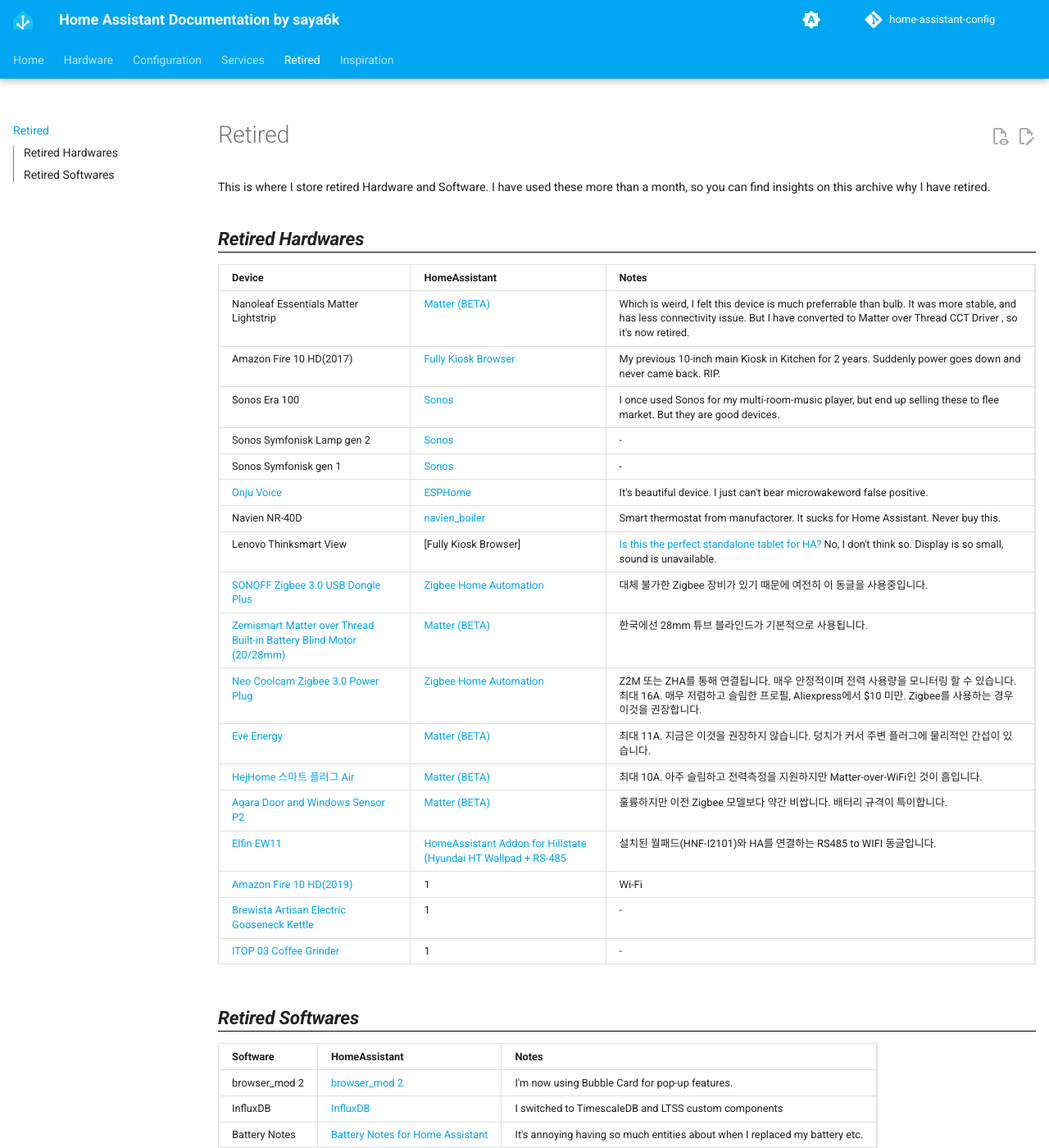
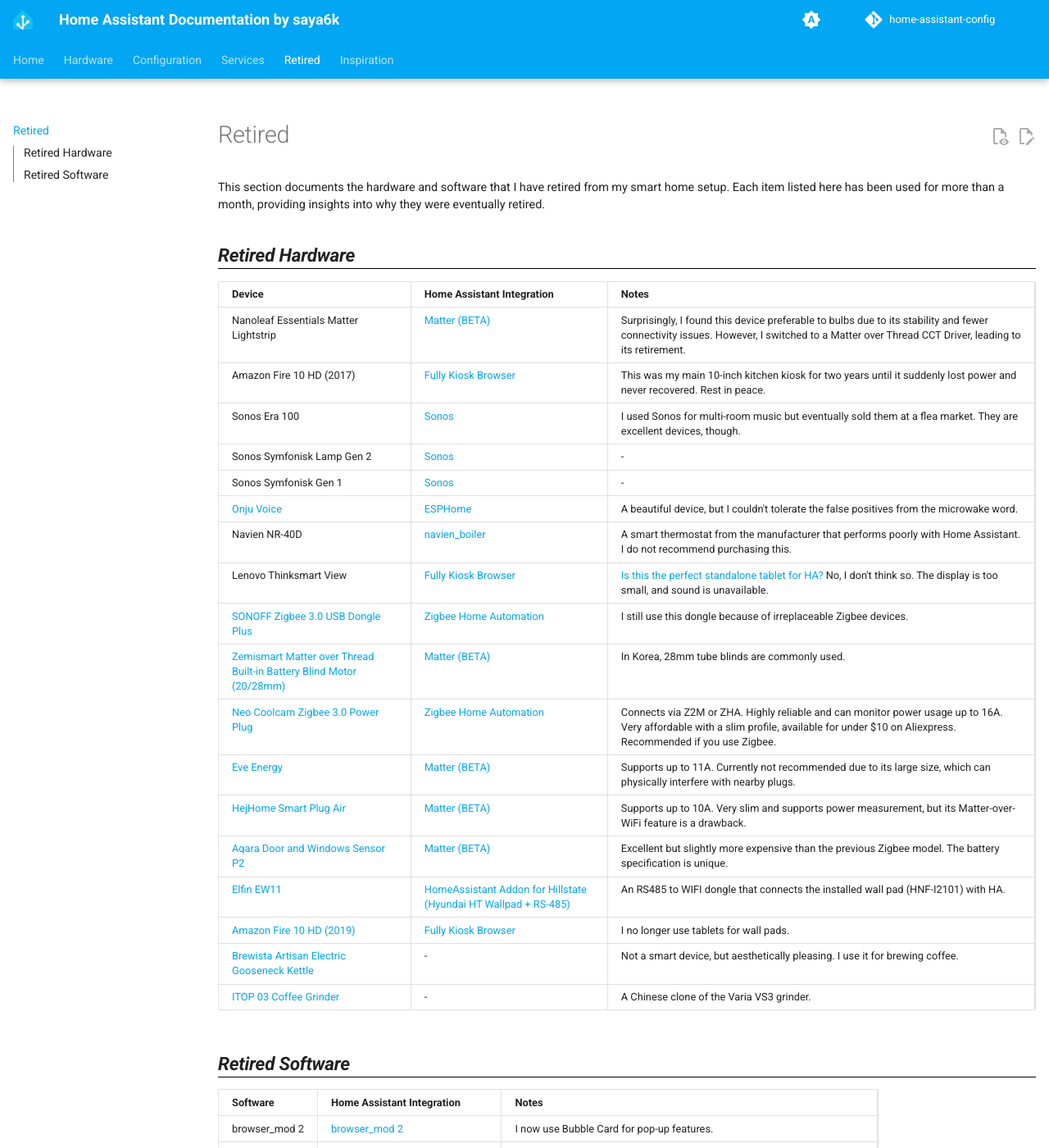
Before and after one commit to saya6k/home-assistant-config, an MkDocs documentation site: the page built from docs/retired.md, in a window 1280 px wide and 1400 px high. Shown: the whole window at 82% size. Built offline with MkDocs 1.6.1 and Material for MkDocs 9.7.7, drawn with Linux system fonts in a browser that asks for light colours; comment, search, counter and statistics services are not loaded; some of the changed text lies outside the part shown.

Commit message:
docs: Translate and expand retired hardware and software documentation
Co-authored-by: aider (gpt-4o) <aider@aider.chat>

```diff
--- a/docs/retired.md
+++ b/docs/retired.md
@@ -4,36 +4,36 @@ title: Retired
 
 # Retired
 
-This is where I store retired Hardware and Software. I have used these more than a month, so you can find insights on this archive why I have retired.
+This section documents the hardware and software that I have retired from my smart home setup. Each item listed here has been used for more than a month, providing insights into why they were eventually retired.
 
-## Retired Hardwares
+## Retired Hardware
 
-| Device                                                                                                                    | HomeAssistant                                                                                                                                | Notes                                                                                                                                                                                                           |
-| ------------------------------------------------------------------------------------------------------------------------- | -------------------------------------------------------------------------------------------------------------------------------------------- | --------------------------------------------------------------------------------------------------------------------------------------------------------------------------------------------------------------- |
-| Nanoleaf Essentials Matter Lightstrip                                                                                     | [Matter (BETA)](https://www.home-assistant.io/integrations/matter/)                                                                          | Which is weird, I felt this device is much preferrable than bulb. It was more stable, and has less connectivity issue. But I have converted to Matter over Thread CCT Driver , so it's now retired.             |
-| Amazon Fire 10 HD(2017)                                                                                                   | [Fully Kiosk Browser](https://www.home-assistant.io/integrations/fully_kiosk/)                                                               | My previous 10-inch main Kiosk in Kitchen for 2 years. Suddenly power goes down and never came back. RIP.                                                                                                       |
-| Sonos Era 100                                                                                                             | [Sonos](https://www.home-assistant.io/integrations/sonos/)                                                                                   | I once used Sonos for my multi-room-music player, but end up selling these to flee market. But they are good devices.                                                                                           |
-| Sonos Symfonisk Lamp gen 2                                                                                                | [Sonos](https://www.home-assistant.io/integrations/sonos/)                                                                                   | -                                                                                                                                                                                                               |
-| Sonos Symfonisk gen 1                                                                                                     | [Sonos](https://www.home-assistant.io/integrations/sonos/)                                                                                   | -                                                                                                                                                                                                               |
-| [Onju Voice](https://github.com/justLV/onju-voice)                                                                        | [ESPHome](https://www.home-assistant.io/integrations/esphome/)                                                                               | It's beautiful device. I just can't bear microwakeword false positive.                                                                                                                                          |
-| Navien NR-40D                                                                                                             | [navien_boiler](https://github.com/jjang750/navien_boiler)                                                                                   | Smart thermostat from manufactorer. It sucks for Home Assistant. Never buy this.                                                                                                                                |
-| Lenovo Thinksmart View                                                                                                    | [Fully Kiosk Browser]                                                                                                                        | [Is this the perfect standalone tablet for HA?](https://community.home-assistant.io/t/is-this-the-perfect-standalone-tablet-for-ha/658422/302) No, I don't think so. Display is so small, sound is unavailable. |
-| [SONOFF Zigbee 3.0 USB Dongle Plus](https://sonoff.tech/product/gateway-and-sensors/sonoff-zigbee-3-0-usb-dongle-plus-e/) | [Zigbee Home Automation](https://www.home-assistant.io/integrations/zha/)                                                                    | 대체 불가한 Zigbee 장비가 있기 때문에 여전히 이 동글을 사용중입니다.                                                                                                                                            |
-| [Zemismart Matter over Thread Built-in Battery Blind Motor (20/28mm)](https://www.zemismart.com/products/mt15b)           | [Matter (BETA)](https://www.home-assistant.io/integrations/matter/)                                                                          | 한국에선 28mm 튜브 블라인드가 기본적으로 사용됩니다.                                                                                                                                                            |
-| [Neo Coolcam Zigbee 3.0 Power Plug](https://www.aliexpress.com/item/1005005486450704.html)                                | [Zigbee Home Automation](https://www.home-assistant.io/integrations/zha)                                                                     | Z2M 또는 ZHA를 통해 연결됩니다. 매우 안정적이며 전력 사용량을 모니터링 할 수 있습니다. 최대 16A. 매우 저렴하고 슬림한 프로필, Aliexpress에서 $10 미만. Zigbee를 사용하는 경우 이것을 권장합니다.                |
-| [Eve Energy](https://www.evehome.com/en/eve-energy)                                                                       | [Matter (BETA)](https://www.home-assistant.io/integrations/matter/)                                                                          | 최대 11A. 지금은 이것을 권장하지 않습니다. 덩치가 커서 주변 플러그에 물리적인 간섭이 있습니다.                                                                                                                  |
-| [HejHome 스마트 플러그 Air](https://hej.life/product/detail.html?product_no=212&cate_no=42&display_group=1)               | [Matter (BETA)](https://www.home-assistant.io/integrations/matter/)                                                                          | 최대 10A. 아주 슬림하고 전력측정을 지원하지만 Matter-over-WiFi인 것이 흠입니다.                                                                                                                                 |
-| [Aqara Door and Windows Sensor P2](https://www.aqara.com/en/product/door-and-window-sensor-p2/)                           | [Matter (BETA)](https://www.home-assistant.io/integrations/matter/)                                                                          | 훌륭하지만 이전 Zigbee 모델보다 약간 비쌉니다. 배터리 규격이 특이합니다.                                                                                                                                        |
-| [Elfin EW11](http://www.hi-flying.com/elfin-ew10-elfin-ew11)                                                              | [HomeAssistant Addon for Hillstate (Hyundai HT Wallpad + RS-485](https://github.com/YOGYUI/homeassistant-addons/tree/main/homenet-hillstate) | 설치된 월패드(HNF-I2101)와 HA를 연결하는 RS485 to WIFI 동글입니다.                                                                                                                                              |
-| [Amazon Fire 10 HD(2019)](https://www.amazon.com/Fire-HD-10/dp/B07KD58DQS) |    1     |   Wi-Fi    | [Fully Kiosk Browser](https://www.home-assistant.io/integrations/fully_kiosk/) | 더이상 월패드 용으로 태블릿을 사용하지 않습니다. |
-| [Brewista Artisan Electric Gooseneck Kettle](https://brewista.co/products/artisan-electric-gooseneck-kettle) | 1 | - | - | 스마트 기기가 아니지만 예쁩니다. 나는 커피를 추출할 때 이것을 사용합니다. |
-| [ITOP 03 Coffee Grinder](https://ko.aliexpress.com/item/1005006170009173.html) | 1 | - | - | Varia VS3 그라인더의 중국 클론입니다.
+| Device                                                                                                                    | Home Assistant Integration                                                                                                                      | Notes                                                                                                                                                                                                                     |
+| ------------------------------------------------------------------------------------------------------------------------- | ----------------------------------------------------------------------------------------------------------------------------------------------- | ------------------------------------------------------------------------------------------------------------------------------------------------------------------------------------------------------------------------- |
+| Nanoleaf Essentials Matter Lightstrip                                                                                     | [Matter (BETA)](https://www.home-assistant.io/integrations/matter/)                                                                             | Surprisingly, I found this device preferable to bulbs due to its stability and fewer connectivity issues. However, I switched to a Matter over Thread CCT Driver, leading to its retirement.                              |
+| Amazon Fire 10 HD (2017)                                                                                                  | [Fully Kiosk Browser](https://www.home-assistant.io/integrations/fully_kiosk/)                                                                  | This was my main 10-inch kitchen kiosk for two years until it suddenly lost power and never recovered. Rest in peace.                                                                                                     |
+| Sonos Era 100                                                                                                             | [Sonos](https://www.home-assistant.io/integrations/sonos/)                                                                                      | I used Sonos for multi-room music but eventually sold them at a flea market. They are excellent devices, though.                                                                                                          |
+| Sonos Symfonisk Lamp Gen 2                                                                                                | [Sonos](https://www.home-assistant.io/integrations/sonos/)                                                                                      | -                                                                                                                                                                                                                         |
+| Sonos Symfonisk Gen 1                                                                                                     | [Sonos](https://www.home-assistant.io/integrations/sonos/)                                                                                      | -                                                                                                                                                                                                                         |
+| [Onju Voice](https://github.com/justLV/onju-voice)                                                                        | [ESPHome](https://www.home-assistant.io/integrations/esphome/)                                                                                  | A beautiful device, but I couldn't tolerate the false positives from the microwake word.                                                                                                                                  |
+| Navien NR-40D                                                                                                             | [navien_boiler](https://github.com/jjang750/navien_boiler)                                                                                      | A smart thermostat from the manufacturer that performs poorly with Home Assistant. I do not recommend purchasing this.                                                                                                    |
+| Lenovo Thinksmart View                                                                                                    | [Fully Kiosk Browser](https://www.home-assistant.io/integrations/fully_kiosk/)                                                                  | [Is this the perfect standalone tablet for HA?](https://community.home-assistant.io/t/is-this-the-perfect-standalone-tablet-for-ha/658422/302) No, I don't think so. The display is too small, and sound is unavailable. |
+| [SONOFF Zigbee 3.0 USB Dongle Plus](https://sonoff.tech/product/gateway-and-sensors/sonoff-zigbee-3-0-usb-dongle-plus-e/) | [Zigbee Home Automation](https://www.home-assistant.io/integrations/zha/)                                                                       | I still use this dongle because of irreplaceable Zigbee devices.                                                                                                                                                         |
+| [Zemismart Matter over Thread Built-in Battery Blind Motor (20/28mm)](https://www.zemismart.com/products/mt15b)           | [Matter (BETA)](https://www.home-assistant.io/integrations/matter/)                                                                             | In Korea, 28mm tube blinds are commonly used.                                                                                                                                                                             |
+| [Neo Coolcam Zigbee 3.0 Power Plug](https://www.aliexpress.com/item/1005005486450704.html)                                | [Zigbee Home Automation](https://www.home-assistant.io/integrations/zha)                                                                        | Connects via Z2M or ZHA. Highly reliable and can monitor power usage up to 16A. Very affordable with a slim profile, available for under $10 on Aliexpress. Recommended if you use Zigbee.                               |
+| [Eve Energy](https://www.evehome.com/en/eve-energy)                                                                       | [Matter (BETA)](https://www.home-assistant.io/integrations/matter/)                                                                             | Supports up to 11A. Currently not recommended due to its large size, which can physically interfere with nearby plugs.                                                                                                    |
+| [HejHome Smart Plug Air](https://hej.life/product/detail.html?product_no=212&cate_no=42&display_group=1)                  | [Matter (BETA)](https://www.home-assistant.io/integrations/matter/)                                                                             | Supports up to 10A. Very slim and supports power measurement, but its Matter-over-WiFi feature is a drawback.                                                                                                             |
+| [Aqara Door and Windows Sensor P2](https://www.aqara.com/en/product/door-and-window-sensor-p2/)                           | [Matter (BETA)](https://www.home-assistant.io/integrations/matter/)                                                                             | Excellent but slightly more expensive than the previous Zigbee model. The battery specification is unique.                                                                                                                |
+| [Elfin EW11](http://www.hi-flying.com/elfin-ew10-elfin-ew11)                                                              | [HomeAssistant Addon for Hillstate (Hyundai HT Wallpad + RS-485)](https://github.com/YOGYUI/homeassistant-addons/tree/main/homenet-hillstate)   | An RS485 to WIFI dongle that connects the installed wall pad (HNF-I2101) with HA.                                                                                                                                         |
+| [Amazon Fire 10 HD (2019)](https://www.amazon.com/Fire-HD-10/dp/B07KD58DQS)                                               | [Fully Kiosk Browser](https://www.home-assistant.io/integrations/fully_kiosk/)                                                                  | I no longer use tablets for wall pads.                                                                                                                                                                                    |
+| [Brewista Artisan Electric Gooseneck Kettle](https://brewista.co/products/artisan-electric-gooseneck-kettle)              | -                                                                                                                                             | Not a smart device, but aesthetically pleasing. I use it for brewing coffee.                                                                                                                                              |
+| [ITOP 03 Coffee Grinder](https://ko.aliexpress.com/item/1005006170009173.html)                                            | -                                                                                                                                             | A Chinese clone of the Varia VS3 grinder.                                                                                                                                                                                |
 
-## Retired Softwares
+## Retired Software
 
-| Software      | HomeAssistant                                                                            | Notes                                                                       |
-| ------------- | ---------------------------------------------------------------------------------------- | --------------------------------------------------------------------------- |
-| browser_mod 2 | [browser_mod 2](https://github.com/thomasloven/hass-browser_mod)                         | I'm now using Bubble Card for pop-up features.                              |
-| InfluxDB      | [InfluxDB](https://www.home-assistant.io/integrations/influxdb/)                         | I switched to TimescaleDB and LTSS custom components                        |
-| Battery Notes | [Battery Notes for Home Assistant](https://github.com/andrew-codechimp/HA-Battery-Notes) | It's annoying having so much entities about when I replaced my battery etc. |
-| JWT Cookie    | [JWT Cookie](https://github.com/BigBoot/hass-jwt_cookie)                                 | -                                                                           |
+| Software      | Home Assistant Integration                                                                 | Notes                                                                       |
+| ------------- | ------------------------------------------------------------------------------------------- | --------------------------------------------------------------------------- |
+| browser_mod 2 | [browser_mod 2](https://github.com/thomasloven/hass-browser_mod)                            | I now use Bubble Card for pop-up features.                                  |
+| InfluxDB      | [InfluxDB](https://www.home-assistant.io/integrations/influxdb/)                            | I switched to TimescaleDB and LTSS custom components.                       |
+| Battery Notes | [Battery Notes for Home Assistant](https://github.com/andrew-codechimp/HA-Battery-Notes)    | It's annoying having so many entities about when I replaced my battery, etc.|
+| JWT Cookie    | [JWT Cookie](https://github.com/BigBoot/hass-jwt_cookie)                                    | -                                                                           |
```
